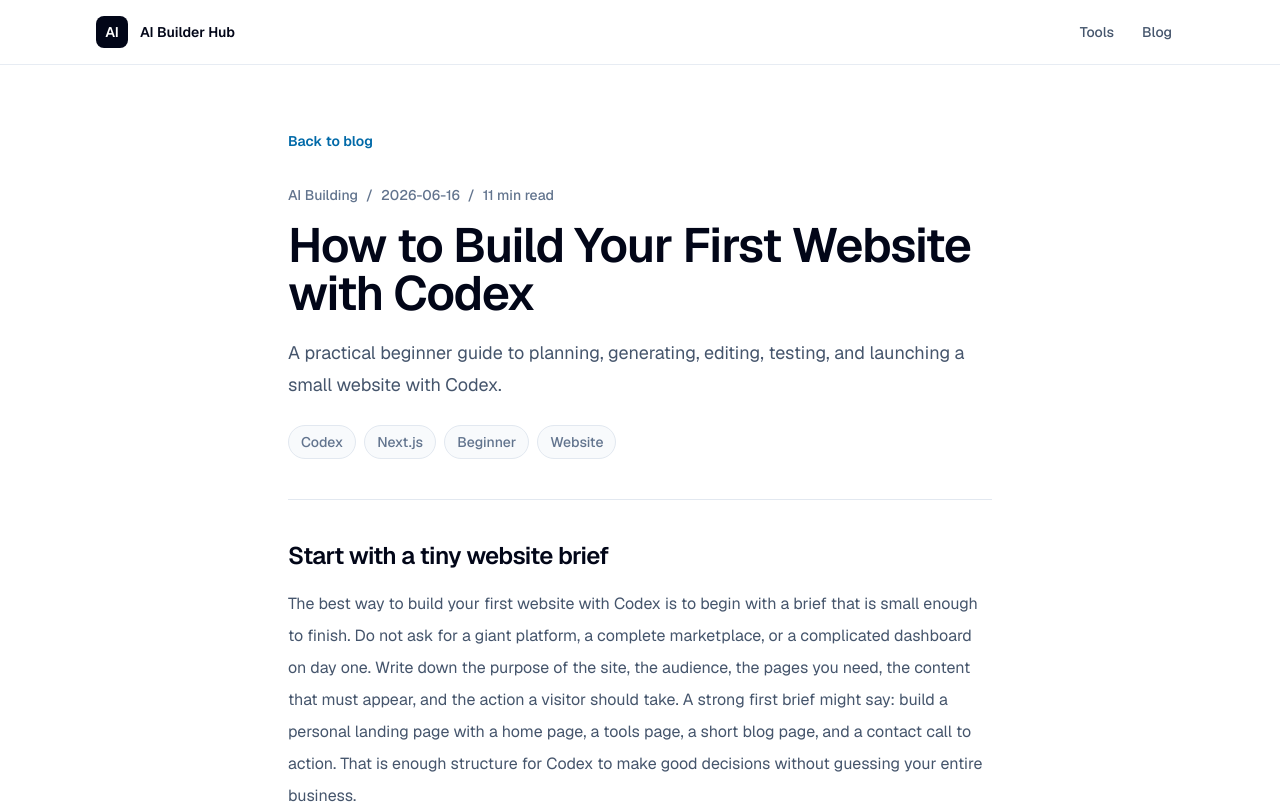
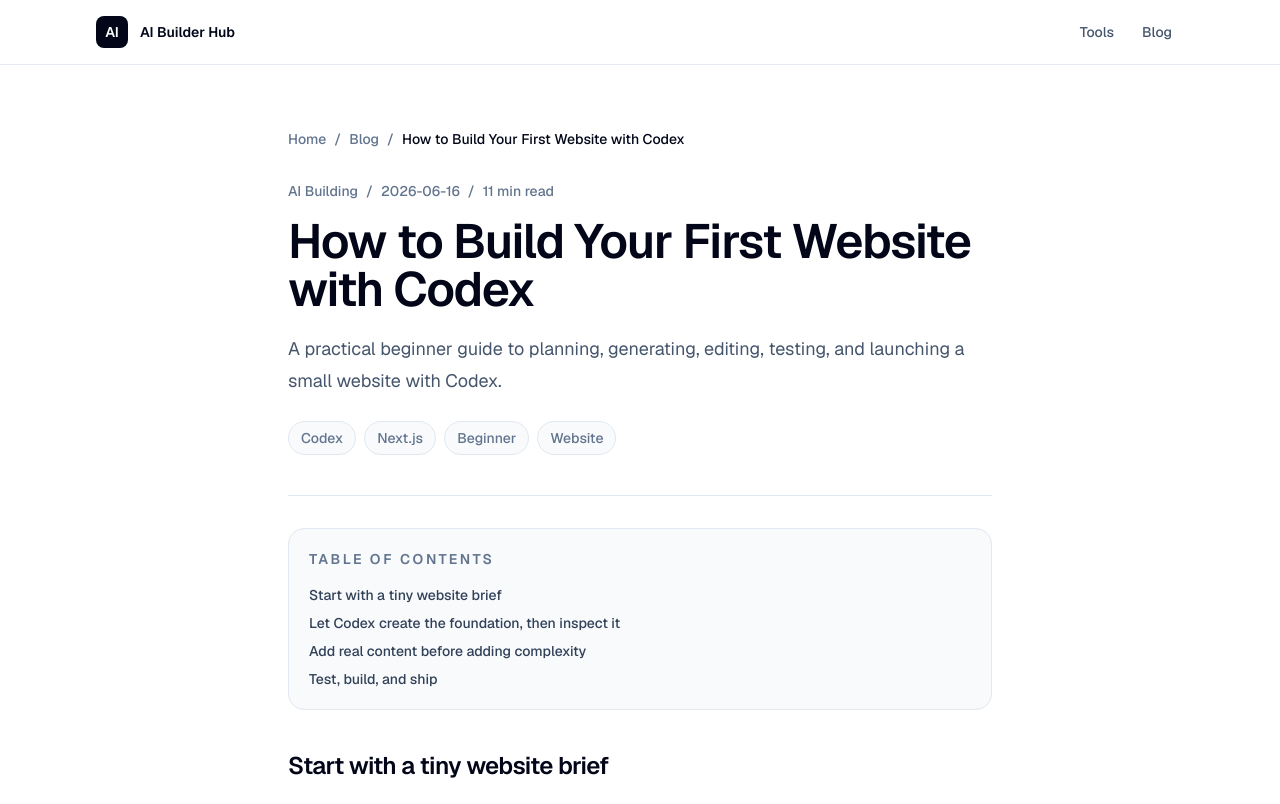
Before and after one commit to monaflare-art/ai-builder-hub, a Next.js app: page /blog/how-to-build-your-first-website-with-codex in a window 1280 px wide. Shown: the top 804 px of the page. Built offline with nearby package versions, Linux system fonts and the light colour scheme.

Commit message:
Add internal SEO enhancements

```diff
--- a/src/app/blog/[slug]/page.tsx
+++ b/src/app/blog/[slug]/page.tsx
@@ -4,10 +4,47 @@ import Link from "next/link";
 import { notFound } from "next/navigation";
 import { getPostBySlug, posts } from "@/data/posts";
 import { tools } from "@/data/tools";
+import { siteConfig } from "@/lib/site";
 
 type PostPageProps = {
   params: Promise<{ slug: string }>;
 };
+
+function getHeadingId(heading: string) {
+  return heading
+    .toLowerCase()
+    .replace(/[^a-z0-9]+/g, "-")
+    .replace(/^-+|-+$/g, "");
+}
+
+function getRelatedPosts(slug: string) {
+  const currentPost = getPostBySlug(slug);
+
+  if (!currentPost) {
+    return [];
+  }
+
+  return posts
+    .filter((post) => post.slug !== currentPost.slug)
+    .map((post) => {
+      const categoryScore = post.category === currentPost.category ? 4 : 0;
+      const tagScore = post.tags.filter((tag) => currentPost.tags.includes(tag)).length;
+
+      return {
+        post,
+        score: categoryScore + tagScore,
+      };
+    })
+    .sort((a, b) => {
+      if (b.score !== a.score) {
+        return b.score - a.score;
+      }
+
+      return new Date(b.post.date).getTime() - new Date(a.post.date).getTime();
+    })
+    .slice(0, 3)
+    .map(({ post }) => post);
+}
 
 function renderParagraphWithLinks(text: string) {
   const linkPattern = /\[([^\]]+)\]\((\/(?:tools|blog)\/[a-z0-9-]+)\)/g;
@@ -71,13 +108,80 @@ export default async function BlogPostPage({ params }: PostPageProps) {
   const recommendedTools = post.recommendedToolSlugs
     .map((toolSlug) => tools.find((tool) => tool.slug === toolSlug))
     .filter((tool) => tool !== undefined);
+  const relatedPosts = getRelatedPosts(post.slug);
+  const postUrl = `${siteConfig.url}/blog/${post.slug}`;
+  const articleSchema = {
+    "@context": "https://schema.org",
+    "@type": "Article",
+    headline: post.title,
+    description: post.excerpt,
+    datePublished: post.date,
+    dateModified: post.date,
+    mainEntityOfPage: {
+      "@type": "WebPage",
+      "@id": postUrl,
+    },
+    author: {
+      "@type": "Organization",
+      name: siteConfig.name,
+      url: siteConfig.url,
+    },
+    publisher: {
+      "@type": "Organization",
+      name: siteConfig.name,
+      url: siteConfig.url,
+    },
+    articleSection: post.category,
+    keywords: post.tags.join(", "),
+    timeRequired: post.readingTime,
+  };
+  const breadcrumbSchema = {
+    "@context": "https://schema.org",
+    "@type": "BreadcrumbList",
+    itemListElement: [
+      {
+        "@type": "ListItem",
+        position: 1,
+        name: "Home",
+        item: siteConfig.url,
+      },
+      {
+        "@type": "ListItem",
+        position: 2,
+        name: "Blog",
+        item: `${siteConfig.url}/blog`,
+      },
+      {
+        "@type": "ListItem",
+        position: 3,
+        name: post.title,
+        item: postUrl,
+      },
+    ],
+  };
 
   return (
     <article className="bg-white">
+      <script type="application/ld+json">{JSON.stringify(articleSchema)}</script>
+      <script type="application/ld+json">{JSON.stringify(breadcrumbSchema)}</script>
       <div className="mx-auto max-w-3xl px-5 py-16 sm:px-6 lg:px-8">
-        <Link href="/blog" className="text-sm font-semibold text-sky-700 hover:text-sky-900">
-          Back to blog
-        </Link>
+        <nav aria-label="Breadcrumb" className="text-sm font-medium text-slate-500">
+          <ol className="flex flex-wrap items-center gap-2">
+            <li>
+              <Link href="/" className="hover:text-sky-700">
+                Home
+              </Link>
+            </li>
+            <li aria-hidden="true">/</li>
+            <li>
+              <Link href="/blog" className="hover:text-sky-700">
+                Blog
+              </Link>
+            </li>
+            <li aria-hidden="true">/</li>
+            <li className="text-slate-950">{post.title}</li>
+          </ol>
+        </nav>
         <header className="mt-8 border-b border-slate-200 pb-10">
           <div className="flex flex-wrap items-center gap-2 text-sm font-medium text-slate-500">
             <span>{post.category}</span>
@@ -101,9 +205,23 @@ export default async function BlogPostPage({ params }: PostPageProps) {
             ))}
           </div>
         </header>
+        <aside className="mt-8 rounded-2xl border border-slate-200 bg-slate-50 p-5">
+          <h2 className="text-sm font-semibold uppercase tracking-[0.18em] text-slate-500">
+            Table of contents
+          </h2>
+          <ol className="mt-4 space-y-2 text-sm font-medium text-slate-700">
+            {post.sections.map((section) => (
+              <li key={section.heading}>
+                <a href={`#${getHeadingId(section.heading)}`} className="hover:text-sky-700">
+                  {section.heading}
+                </a>
+              </li>
+            ))}
+          </ol>
+        </aside>
         <div className="mt-10 space-y-10">
           {post.sections.map((section) => (
-            <section key={section.heading}>
+            <section key={section.heading} id={getHeadingId(section.heading)} className="scroll-mt-24">
               <h2 className="text-2xl font-semibold tracking-tight text-slate-950">
                 {section.heading}
               </h2>
@@ -148,6 +266,32 @@ export default async function BlogPostPage({ params }: PostPageProps) {
             ))}
           </div>
         </section>
+
+        <section className="mt-8 rounded-3xl border border-slate-200 bg-white p-6 sm:p-8">
+          <h2 className="text-2xl font-semibold tracking-tight text-slate-950">
+            Related Articles
+          </h2>
+          <p className="mt-3 text-sm leading-6 text-slate-600">
+            Continue with closely related guides from the same builder workflow.
+          </p>
+          <div className="mt-6 grid gap-4">
+            {relatedPosts.map((relatedPost) => (
+              <article key={relatedPost.slug} className="rounded-2xl border border-slate-200 p-5">
+                <div className="flex flex-wrap items-center gap-2 text-xs font-medium text-slate-500">
+                  <span>{relatedPost.category}</span>
+                  <span aria-hidden="true">/</span>
+                  <span>{relatedPost.readingTime}</span>
+                </div>
+                <h3 className="mt-3 text-lg font-semibold text-slate-950">
+                  <Link href={`/blog/${relatedPost.slug}`} className="hover:text-sky-700">
+                    {relatedPost.title}
+                  </Link>
+                </h3>
+                <p className="mt-2 text-sm leading-6 text-slate-600">{relatedPost.excerpt}</p>
+              </article>
+            ))}
+          </div>
+        </section>
       </div>
     </article>
   );
--- a/src/app/layout.tsx
+++ b/src/app/layout.tsx
@@ -49,7 +49,10 @@ export const metadata: Metadata = {
     description: siteConfig.description,
   },
   verification: {
-    google: "6hJz0SerCcUIgbLqf3lc3y_wWXaurNZVrfYblU5fKwQ",
+    google: [
+      "6hJz0SerCcUIgbLqf3lc3y_wWXaurNZVrfYblU5fKwQ",
+      "WG6PGTlp7psk_mynzAuC0mM1a7A0DmwHKq7MV1Mz9AI",
+    ],
   },
   other: {
     "impact-site-verification": "87c7ab99-a363-4c0b-90bb-da1318e93aa9",
```
